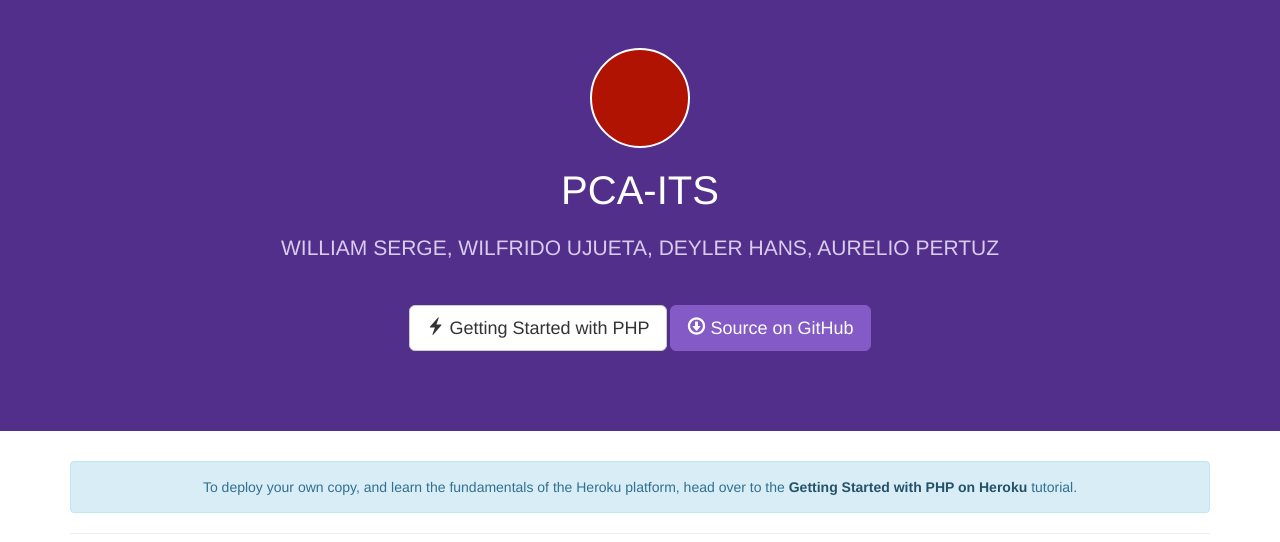
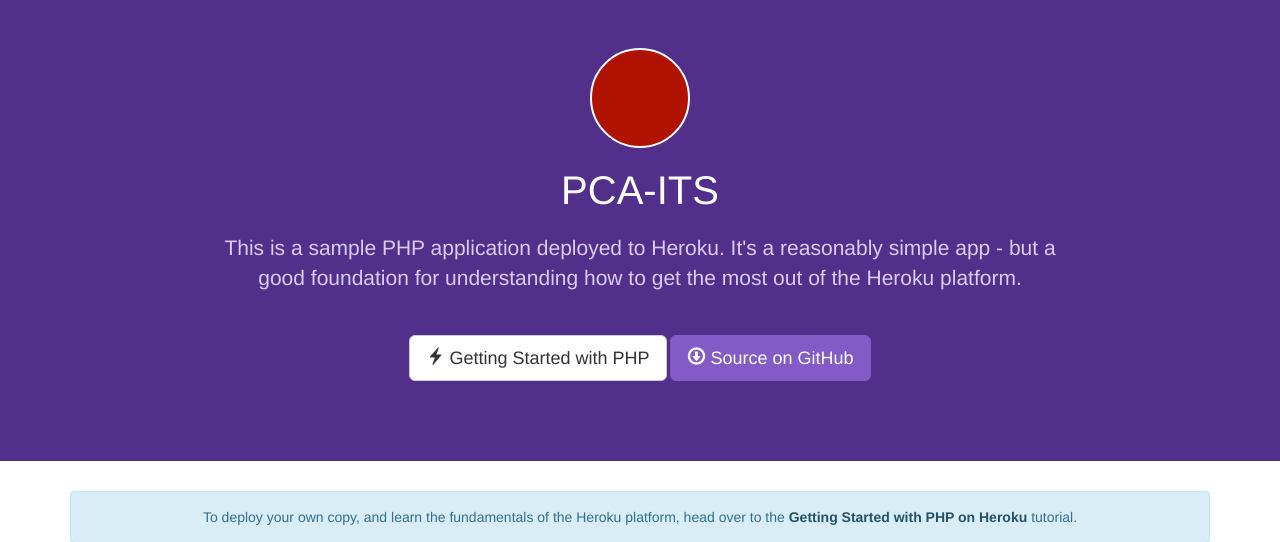
Before and after one commit to aureliopertuz1/pca-its, a PHP site: template web/views/index.twig in a window 1280 px wide. Shown: the part 51-593 px from the top of the page. Run offline with PHP 8.4, Linux system fonts and the light colour scheme; the template is opened without the code that fills it, so the values that code supplies are empty; some libraries are stand-ins or nearby versions.

Commit message:
Revert "Update index.twig"
This reverts commit 07af8e6e9d093dcc5f5bd60a14d2a85b84b345a7.

```diff
--- a/web/views/index.twig
+++ b/web/views/index.twig
@@ -7,7 +7,7 @@
       <img https://pca.edu.co/wp/wp-content/uploads/2017/09/logo-retina.png">
     </a>
     <h1>PCA-ITS</h1>
-    <p>WILLIAM SERGE, WILFRIDO UJUETA, DEYLER HANS, AURELIO PERTUZ</p>
+    <p>This is a sample PHP application deployed to Heroku. It's a reasonably simple app - but a good foundation for understanding how to get the most out of the Heroku platform.</p>
     <a type="button" class="btn btn-lg btn-default" href="https://devcenter.heroku.com/articles/getting-started-with-php"><span class="glyphicon glyphicon-flash"></span> Getting Started with PHP</a>
     <a type="button" class="btn btn-lg btn-primary" href="https://github.com/heroku/php-getting-started"><span class="glyphicon glyphicon-download"></span> Source on GitHub</a>
   </div>
```
